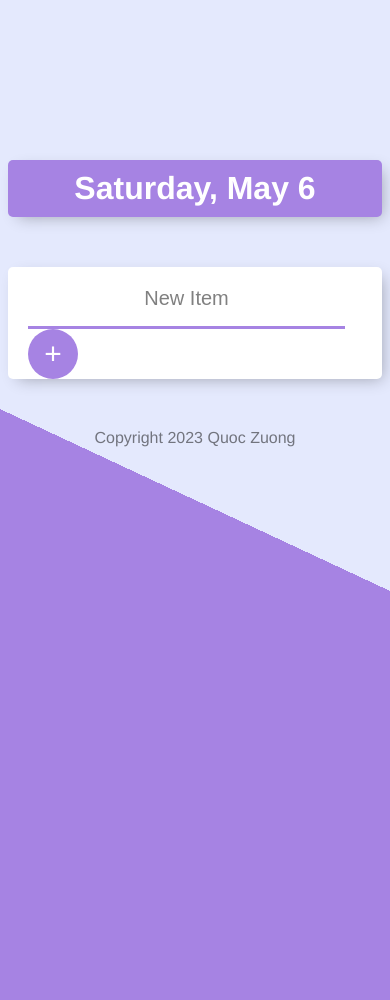
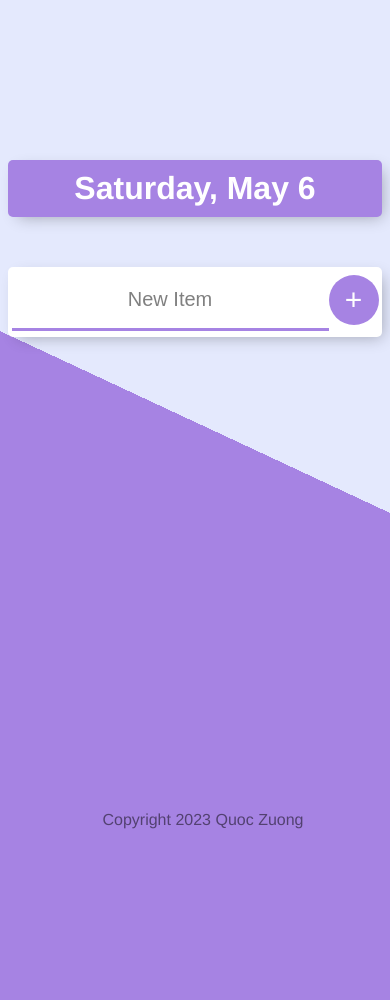
Before and after one commit to QuocZuong/To-Do-List, a Node server app: page / in a window 390 px wide. After the commit the page ends 829 px from the top, so only its background shows below. Run offline with Node 20, Linux system fonts and the light colour scheme.

Commit message:
add responsive

```diff
--- a/public/css/styles.css
+++ b/public/css/styles.css
@@ -1,8 +1,8 @@
 html {
   background-color: #E4E9FD;
   background-image: -webkit-linear-gradient(65deg, #A683E3 50%, #E4E9FD 50%);
-  min-height: 1000px;
   font-family: 'helvetica neue';
+  min-height: 100vh;
 }
 
 .container{
@@ -67,6 +67,7 @@ form {
 }
 
 button {
+  float: right;
   min-height: 50px;
   width: 50px;
   border-radius: 50%;
@@ -75,6 +76,7 @@ button {
   color: #fff;
   font-size: 30px;
   border-width: 0;
+  margin-bottom: 5px;
 }
 
 button:active{
@@ -91,11 +93,19 @@ input[type="text"] {
   font-size: 20px;
   font-weight: 200;
   width: 313px;
+  margin-bottom: 5px;
 }
 
 input[type="text"]:focus { /* tao hieu ung underline khi an vao */
   outline: none;
   box-shadow: inset 0 -3px 0 0 #A683E3;
+}
+
+.item.input{
+  display: flex;
+  justify-content: center;
+  width: 100%;
+  margin: 0;
 }
 
 ::placeholder {
@@ -104,7 +114,10 @@ input[type="text"]:focus { /* tao hieu ung underline khi an vao */
 }
 
 footer {
+  position: absolute;
   color: white;
   color: rgba(0, 0, 0, 0.5);
+  width: 100%;
   text-align: center;
+  bottom: 15px;
 }
--- a/views/list.ejs
+++ b/views/list.ejs
@@ -15,7 +15,7 @@
             </div>
             <% } %>
 
-        <form action="/" method="post" class="item">
+        <form action="/" method="post" class="item input">
             <input type="text" name="newItem" placeholder="New Item" autocomplete = "off" required autofocus>
             <button type="submit" name="button" value= <%= header %> >+</button>
         </form>
```
Also changed, not shown: 1 other file.
